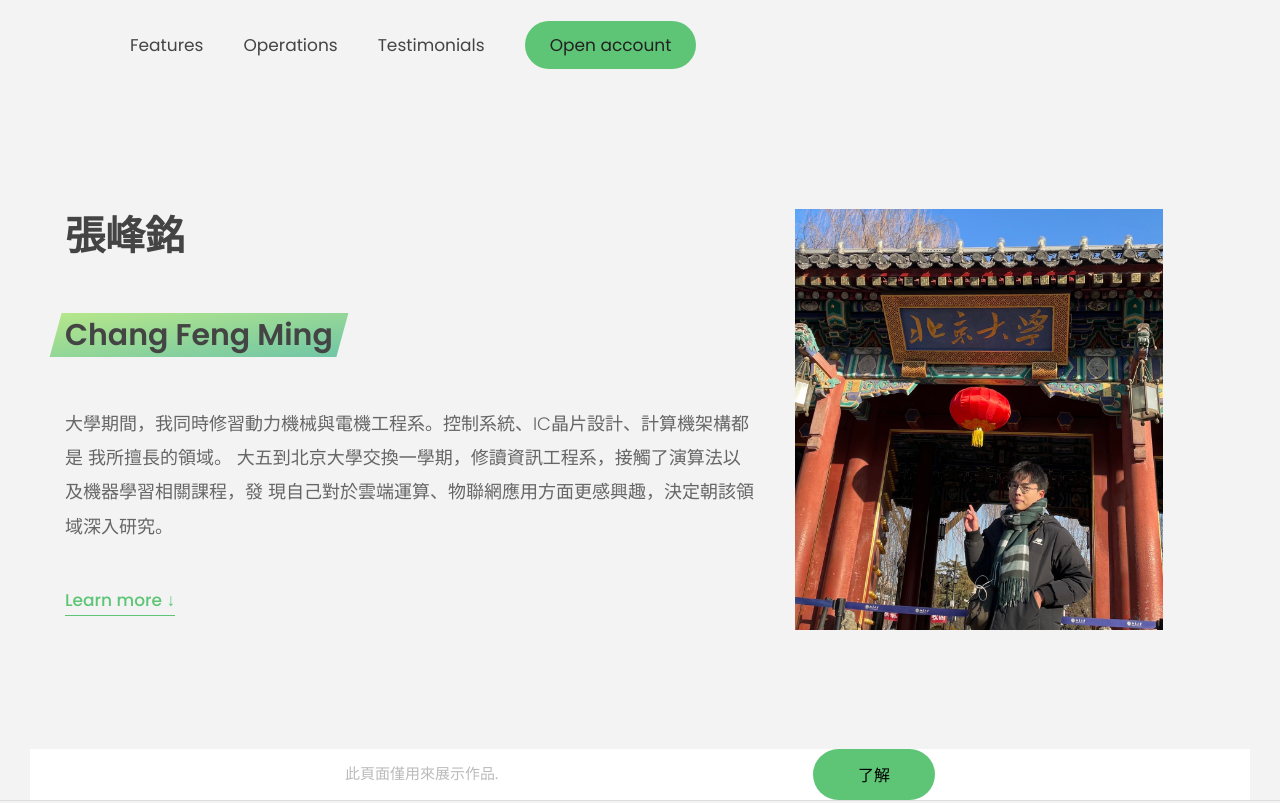
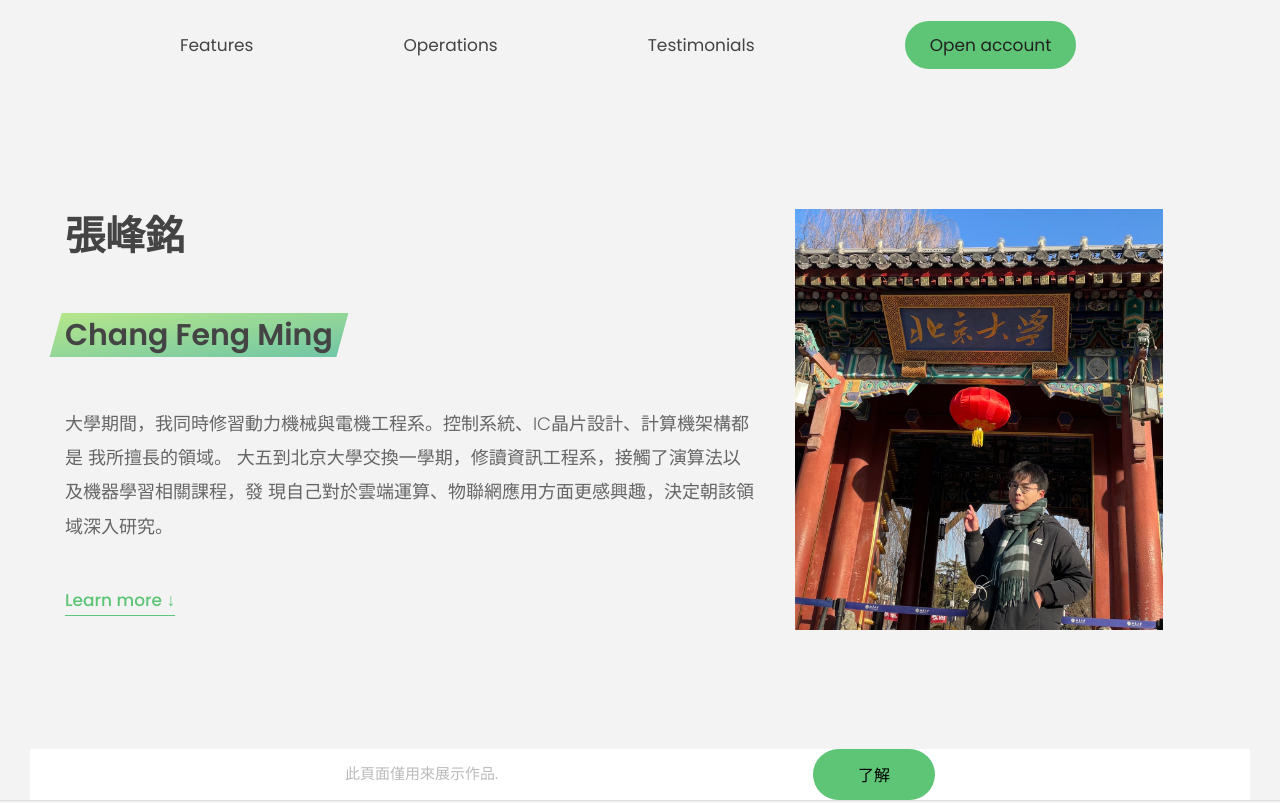
Before and after one commit to fockspaces/Website-portfolio, a plain HTML site: page index.html in a window 1280 px wide. Shown: the top 803 px of the page. Drawn offline with Linux system fonts and the light colour scheme.

Commit message:
adjust space in nav bar

```diff
--- a/style.css
+++ b/style.css
@@ -120,7 +120,7 @@ img {
   align-items: center;
   height: 9rem;
   width: 100%;
-  padding: 0 6rem;
+  padding: 0 0rem;
   z-index: 100;
 }
 
@@ -142,7 +142,7 @@ img {
 }
 
 .nav__item {
-  margin-left: 4rem;
+  margin-left: 15rem;
 }
 
 .nav__link:link,
```
